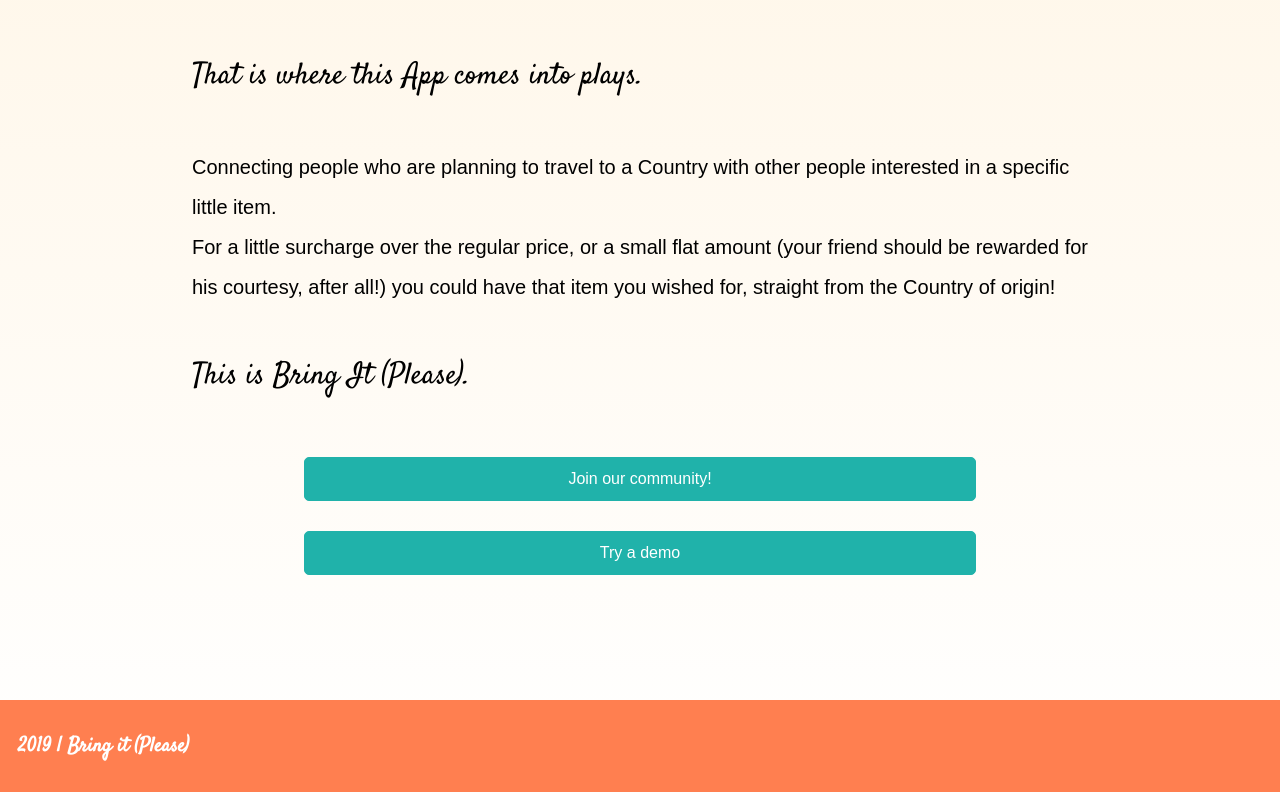
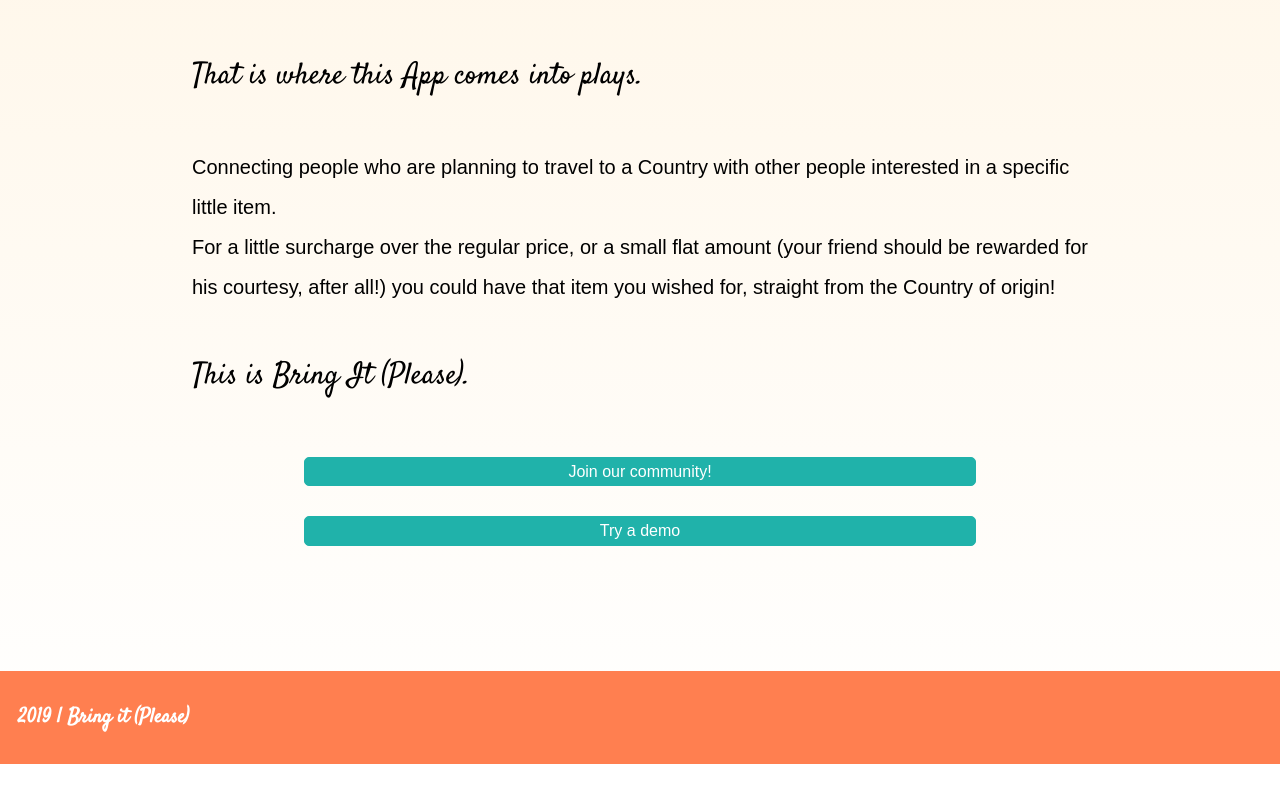
Before and after one commit to FedeColap/bring-it-client, a React (Create React App) app: page / in a window 1280 px wide. Shown: the part 888-1680 px from the top of the page. After the commit the page ends 1652 px from the top, so only its background shows below. Built offline with nearby package versions, Linux system fonts and the light colour scheme; no server answers.

Commit message:
buttons are now uniform

```diff
--- a/src/App.css
+++ b/src/App.css
@@ -35,7 +35,7 @@
 .butCan a:hover {
     color: black;
 }
-.butCan p {
+p.butCan {
     line-height: 1.6;
 }
 button.butSub {
```
